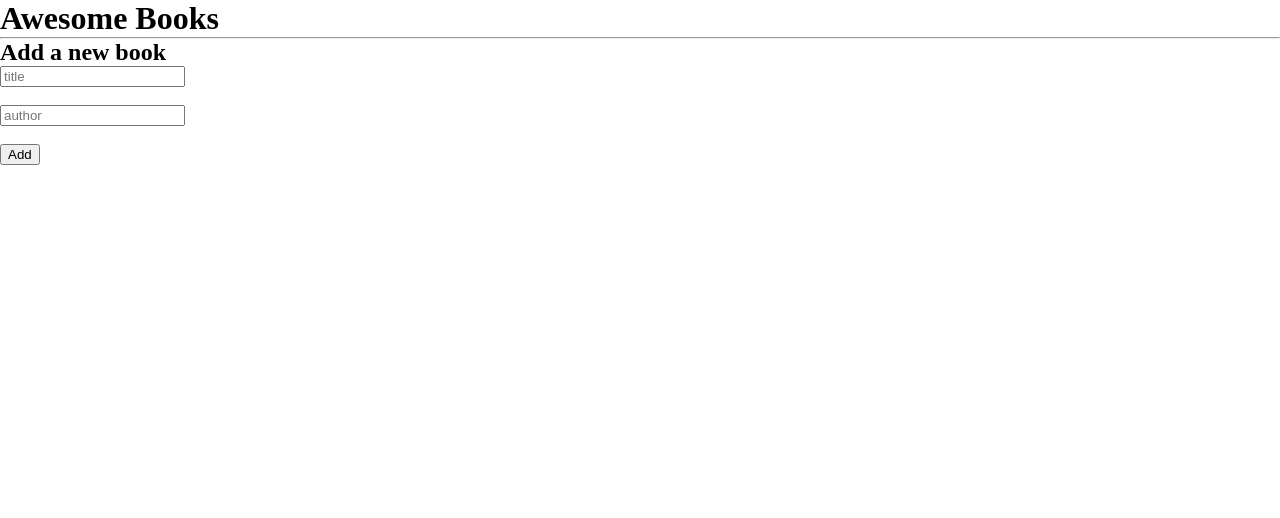
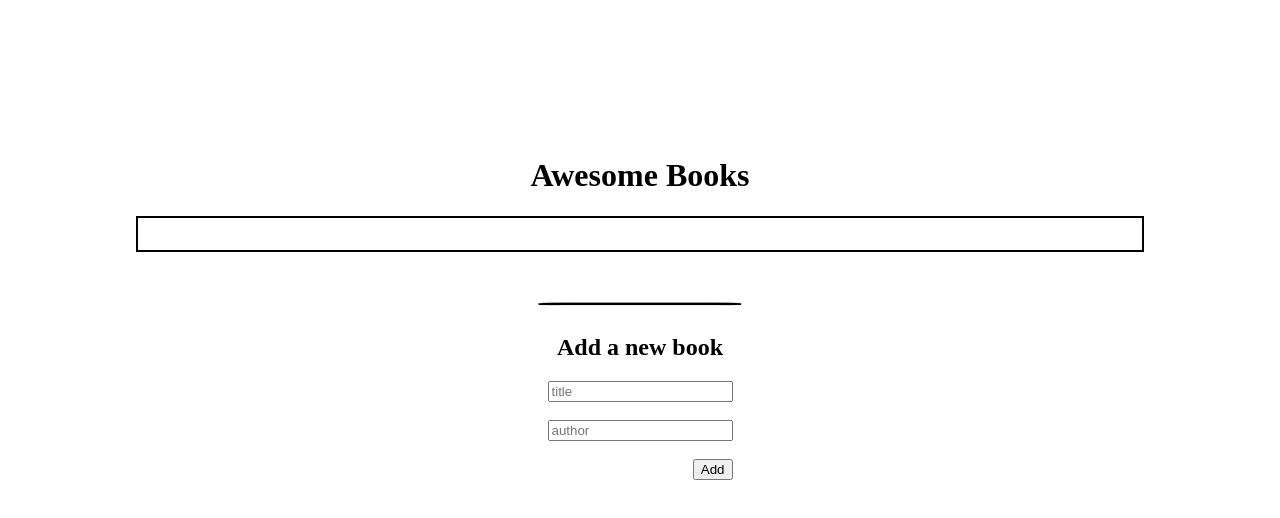
Before and after one commit to mumbereh/AwesomeBook, a website: page index.html in a window 1280 px wide. Drawn offline with Linux system fonts and the light colour scheme.

Commit message:
Add style.css file

```diff
--- a/style.css
+++ b/style.css
@@ -1,3 +1,61 @@
-* {
-  margin: 0;
+body {
+  background-color: #fff;
+  padding: 10%;
 }
+
+h1 {
+  text-align: center;
+}
+
+.books {
+  border: 2px solid #000;
+}
+
+#book-lists {
+  display: flex;
+  flex-direction: row;
+  flex-wrap: wrap;
+  padding-right: 5%;
+}
+
+#book-lists .list-item {
+  display: flex;
+  flex-direction: row;
+  width: 70%;
+  float: left;
+}
+
+#book-lists .remove-button {
+  margin-bottom: 5%;
+  width: auto;
+}
+
+hr {
+  width: 20%;
+  display: flex;
+  justify-content: center;
+  margin-top: 5%;
+  height: 2px;
+  background-color: #000;
+  border-radius: 30%;
+}
+
+.forms {
+  display: flex;
+  flex-direction: column;
+  justify-content: center;
+}
+
+.forms {
+  display: flex;
+  justify-content: center;
+  align-items: center;
+}
+
+.form {
+  text-align: center;
+}
+
+#button {
+  float: right;
+}
```
